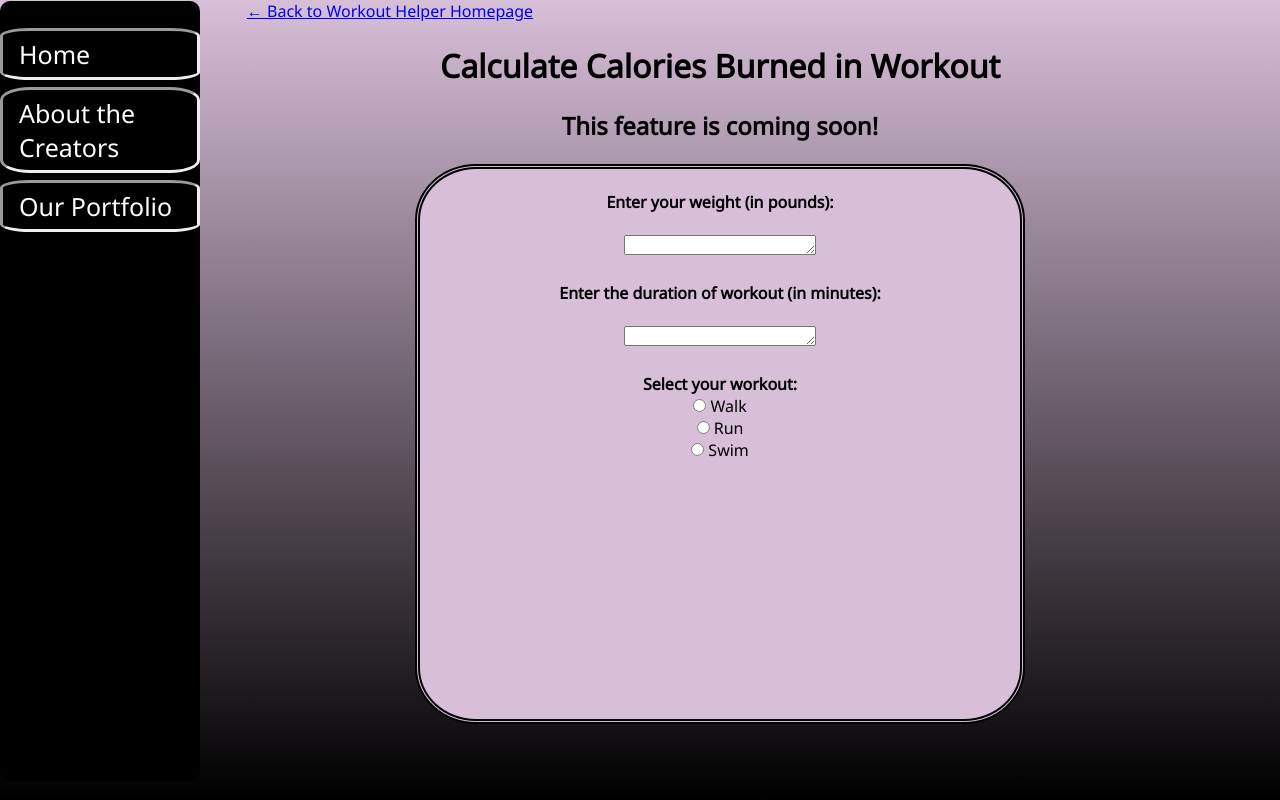
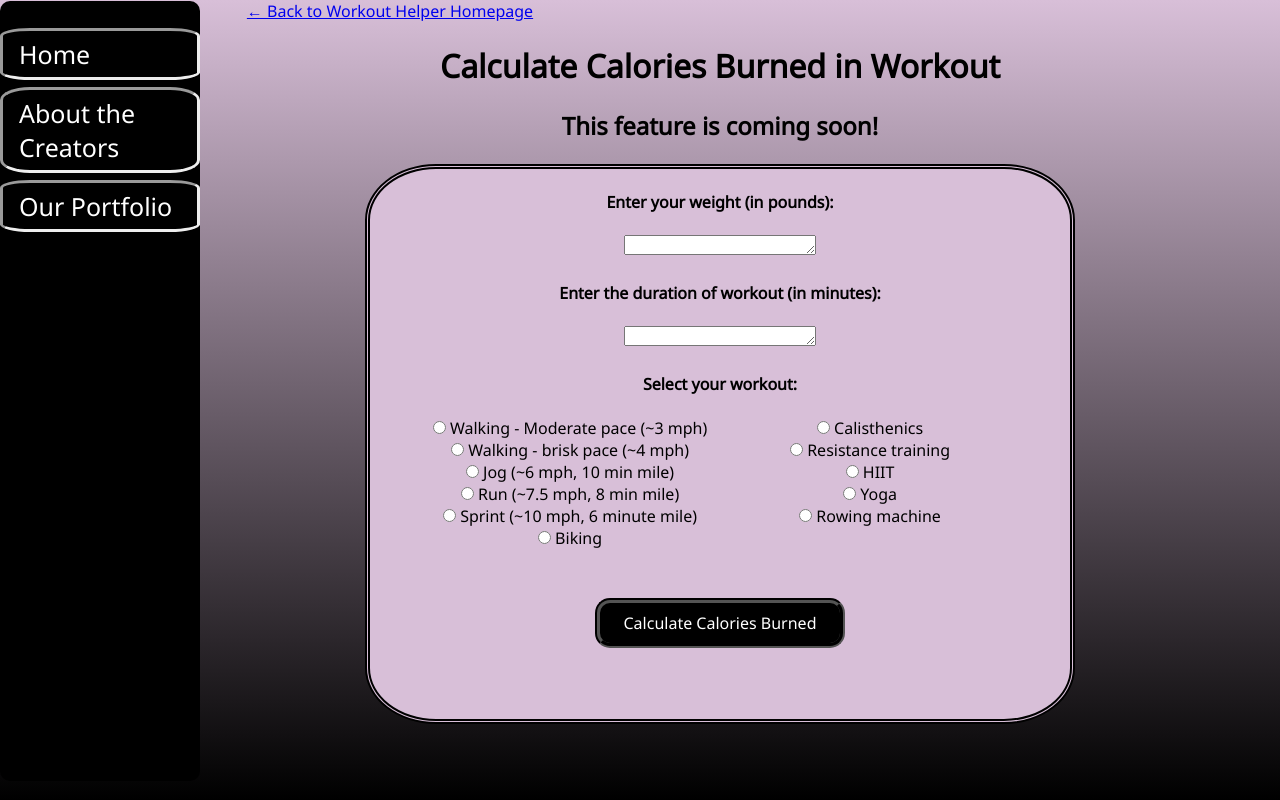
Before and after one commit to umaparhar1/gitgals, a Django app: page /caloriesBurned.html in a window 1280 px wide. Run offline with Django 3.2, Linux system fonts and the light colour scheme.

Commit message:
Calories Burned app laid out, ready to add methods

```diff
--- a/Proj1/converter/templates/converter/caloriesBurned.html
+++ b/Proj1/converter/templates/converter/caloriesBurned.html
@@ -22,7 +22,7 @@
         <h1 style = "margin-top: 2%;margin-bottom: 2%;">Calculate Calories Burned in Workout</h1>
         <h2 style = 'font-size: 12; font-weight: bolder; margin-bottom: 2%;'>This feature is coming soon!</h2>
         <div class="calculator"
-            style='background-color: #D8BFD8; height: 550px; width:600px;margin: 0 auto;border-radius: 10%;border-color: black; border-width: 5px;border-style:double;'>
+            style='background-color: #D8BFD8; height: 550px; width:700px;margin: 0 auto;border-radius: 10%;border-color: black; border-width: 5px;border-style:double;'>
             <br>
             <p style='font-weight: bolder;'>Enter your weight (in pounds): </p>
             <br>
@@ -36,13 +36,38 @@
                 style='size: 20px; text-align: center; font-stretch: expanded;font-weight: bold;'></textarea>
             <br>
             <br>
-            <p style='font-weight: bolder;'>Select your workout: </p>
-            <input type="radio" name="workoutOptions" id="walk">
-            <label for="walk">Walk</label><br>
-            <input type="radio" name="workoutOptions" id="Run">
-            <label for="walk">Run</label><br>
-            <input type="radio" name="workoutOptions" id="Swim">
-            <label for="walk">Swim</label><br>
+            <p style='font-weight: bolder;'>Select your workout: </p><br>
+            <div class="workoutOptionSelection" style="width:600px; text-align:center; display:inline-block;">
+                <div class="leftColRadioButtons" style="float:left; width:50%;">
+                    <input type="radio" name="workoutOptions" id="walk-moderate">
+                    <label for="walk-moderate">Walking - Moderate pace (~3 mph)</label><br>
+                    <input type="radio" name="workoutOptions" id="walk-brisk">
+                    <label for="walk-brisk">Walking - brisk pace (~4 mph)</label><br>
+                    <input type="radio" name="workoutOptions" id="jog">
+                    <label for="jog">Jog (~6 mph, 10 min mile)</label><br>
+                    <input type="radio" name="workoutOptions" id="run">
+                    <label for="run">Run (~7.5 mph, 8 min mile)</label><br>
+                    <input type="radio" name="workoutOptions" id="sprint">
+                    <label for="spring">Sprint (~10 mph, 6 minute mile)</label><br>
+                    <input type="radio" name="workoutOptions" id="bike">
+                    <label for="bike">Biking</label>
+                </div>
+                <div class="rightColRadiobuttons" style="float:right; width:50%;">
+                    <input type="radio" name="workoutOptions" id="calisthenics">
+                    <label for="calisthenics">Calisthenics</label><br>
+                    <input type="radio" name="workoutOptions" id="resistance">
+                    <label for="resistance">Resistance training</label><br>
+                    <input type="radio" name="workoutOptions" id="hiit">
+                    <label for="hitt">HIIT</label><br>
+                    <input type="radio" name="workoutOptions" id="yoga">
+                    <label for="yoga">Yoga</label><br>
+                    <input type="radio" name="workoutOptions" id="rowing">
+                    <label for="rowing">Rowing machine</label><br>
+                </div>
+            </div>
+            <br><br><br>
+            <button onclick="calculateCaloriesBurned()" id="caloriesBurned-calculate"
+                style="margin: 0 auto; height:50px; width:250px; font-size:16px; background-color: black; border-style:groove; border-width:5px; border-radius:15px; color: white;">Calculate Calories Burned</button>
         </div>
     </div>
 
```
